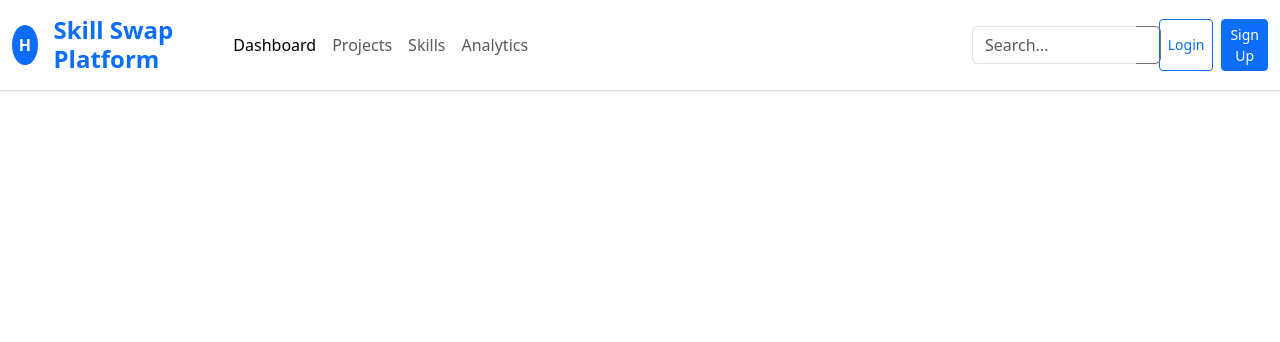
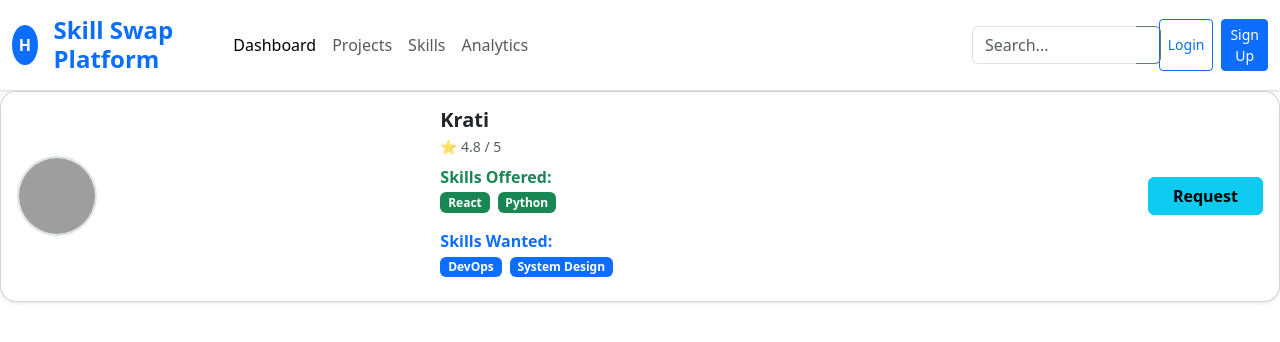
Before and after one commit to krati-porwal/HackStack, a React (Vite) app in the folder frontend/: page / in a window 1280 px wide. Shown: the top 342 px of the page. Built offline with nearby package versions, Linux system fonts and the light colour scheme; grey boxes are pictures that could not be loaded.

Commit message:
Task krati : add reusable skill card component

```diff
--- a/frontend/src/components/Header.jsx
+++ b/frontend/src/components/Header.jsx
@@ -1,5 +1,4 @@
 import React, { useState } from 'react';
-import 'bootstrap/dist/css/bootstrap.min.css';
 
 const Header = ({
   title = "Skill Swap Platform",
--- a/frontend/src/components/SkillCard.jsx
+++ b/frontend/src/components/SkillCard.jsx
@@ -0,0 +1,68 @@
+import React from 'react';
+import 'bootstrap/dist/css/bootstrap.min.css';
+
+const SkillCard = ({
+  profilePhoto = 'https://via.placeholder.com/80x80?text=Photo',
+  name = 'User Name',
+  skillsOffered = [],
+  skillsWanted = [],
+  rating = 0,
+  isLoggedIn = false,
+  onRequest = () => {},
+}) => {
+  // Render skill badges
+  const renderBadges = (skills, color) =>
+    skills.map((skill, idx) => (
+      <span key={idx} className={`badge bg-${color} me-2 mb-2`}>
+        {skill}
+      </span>
+    ));
+
+  return (
+    <div className="card shadow-sm rounded-4 mb-4">
+      <div className="card-body">
+        <div className="row align-items-center row-cols-1 row-cols-md-3">
+          {/* Profile Image */}
+          <div className="col d-flex justify-content-center justify-content-md-start mb-3 mb-md-0">
+            <img
+              src={profilePhoto}
+              alt="Profile"
+              className="rounded-circle border border-2"
+              style={{ width: 80, height: 80, objectFit: 'cover' }}
+            />
+          </div>
+
+          {/* Name, Skills, Rating */}
+          <div className="col">
+            <h5 className="fw-bold mb-1">{name}</h5>
+            <p className="text-muted small mb-2">⭐ {rating.toFixed(1)} / 5</p>
+            <div className="mb-2">
+              <strong className="text-success">Skills Offered:</strong><br />
+              {renderBadges(skillsOffered, 'success')}
+            </div>
+            <div>
+              <strong className="text-primary">Skills Wanted:</strong><br />
+              {renderBadges(skillsWanted, 'primary')}
+            </div>
+          </div>
+
+          {/* Request Button */}
+          <div className="col text-md-end mt-3 mt-md-0">
+            <button
+              className="btn btn-info fw-semibold px-4"
+              onClick={onRequest}
+              disabled={!isLoggedIn}
+            >
+              Request
+            </button>
+            {!isLoggedIn && (
+              <div className="text-danger small mt-2">Login required</div>
+            )}
+          </div>
+        </div>
+      </div>
+    </div>
+  );
+};
+
+export default SkillCard;
--- a/frontend/src/pages/LandingPage/HeroSection.jsx
+++ b/frontend/src/pages/LandingPage/HeroSection.jsx
@@ -1,9 +1,19 @@
 import Header from "../../components/Header"
+import SkillCard from "../../components/SkillCard"
 
 const HeroSection = () =>{
     return(
         <>
         <Header/>
+       <SkillCard
+  name="Krati"
+  profilePhoto="https://example.com/krati.jpg"
+  skillsOffered={['React', 'Python']}
+  skillsWanted={['DevOps', 'System Design']}
+  rating={4.8}
+  isLoggedIn={true}
+  onRequest={() => alert('Requested')}
+/>
 
         </>
     )
```
